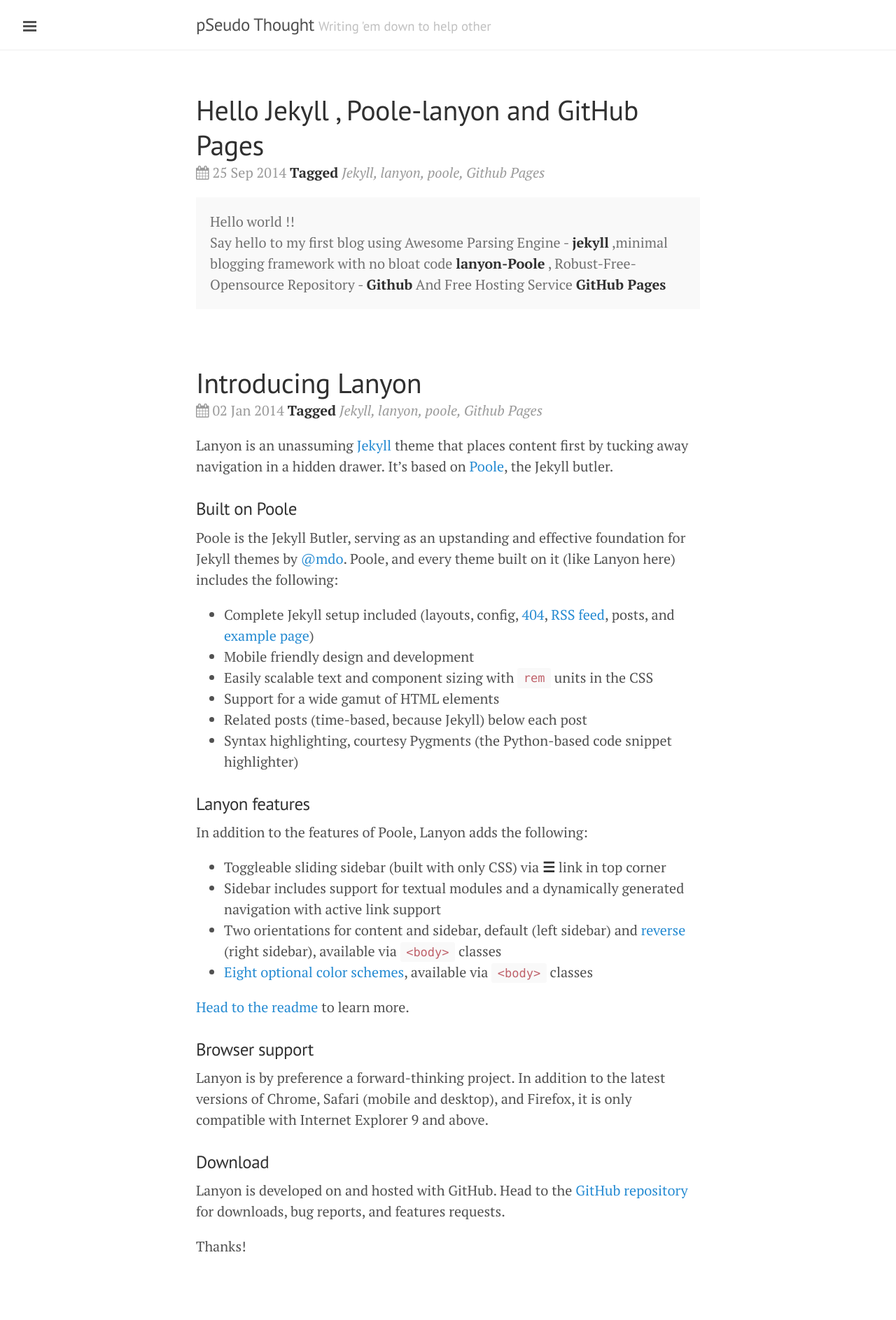
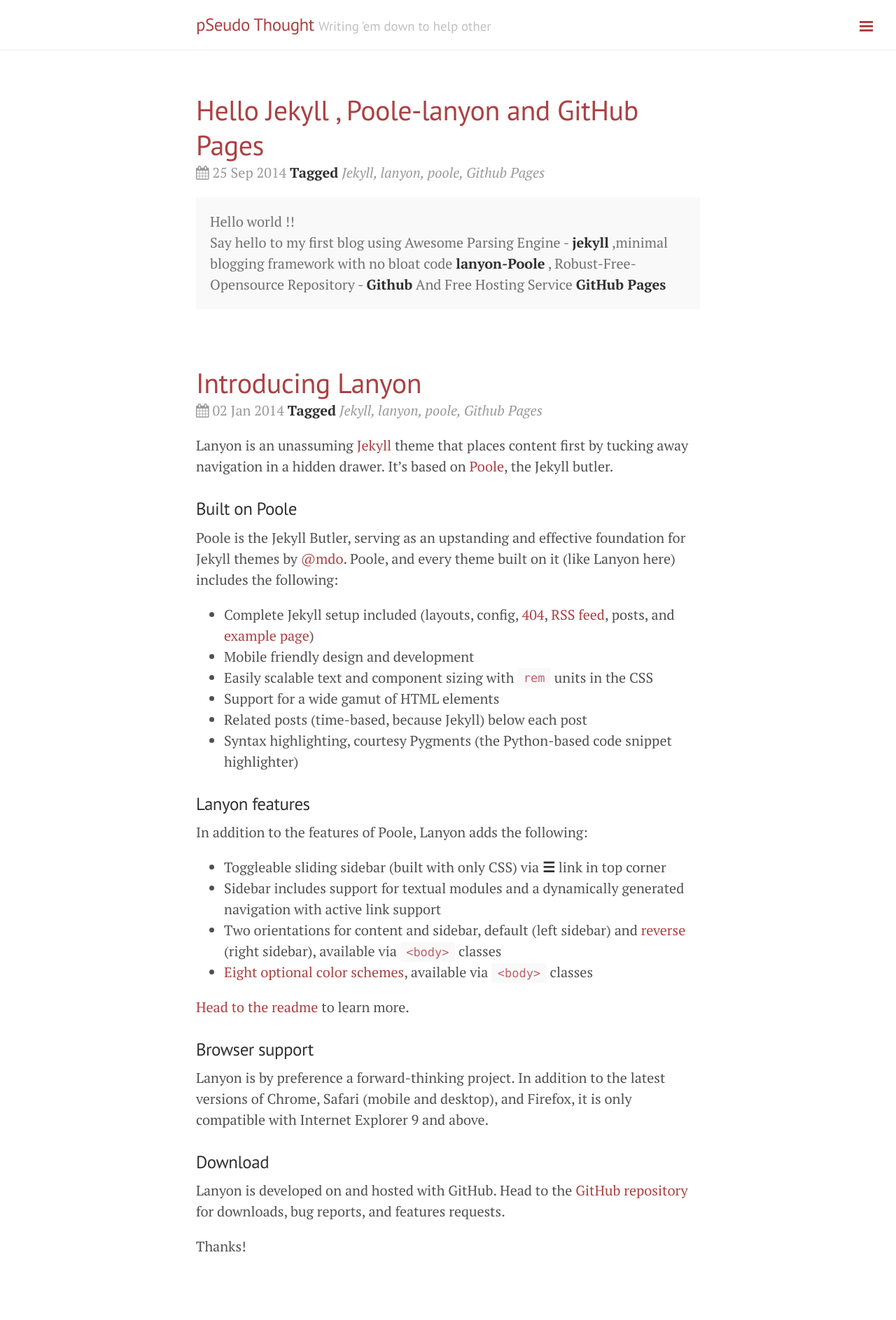
Before and after one commit to DharmeshPandav/dharmeshpandav.github.io, a Jekyll site: the page built from index.html, in a window 1280 px wide. Shown: the top 1887 px of the page at 70% size. Built offline with Jekyll 4.4.1, drawn with Linux system fonts in a browser that asks for light colours; nearby versions of some CDN libraries; Markdown is read by kramdown in place of the engine named in the settings; the list of posts is cut into pages by our own code.

Commit message:
changed config

```diff
--- a/_layouts/default.html
+++ b/_layouts/default.html
@@ -3,7 +3,7 @@
 
   {% include head.html %}
 
-  <body class=".theme-base-08">
+  <body class="theme-base-08 layout-reverse">
 
     {% include sidebar.html %}
 
```
